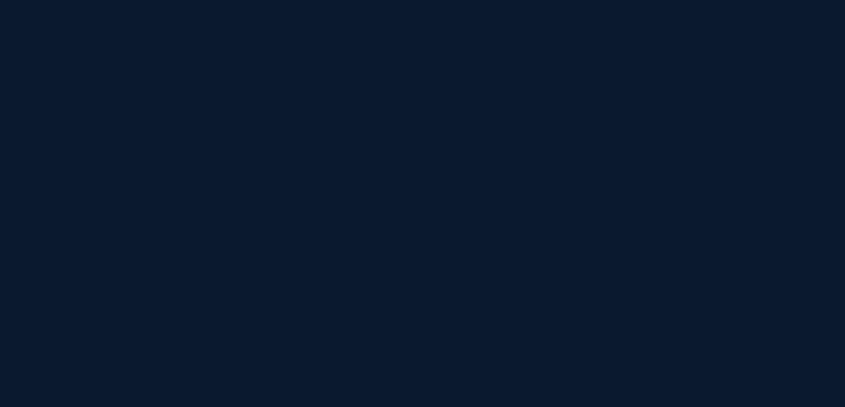
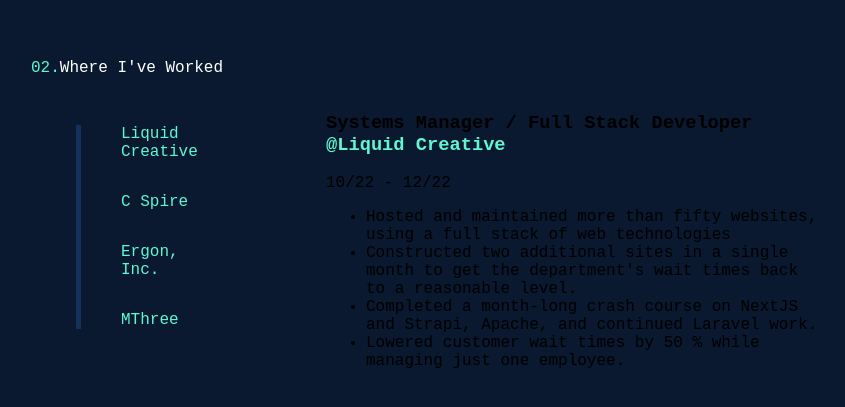
Before and after one commit to zep1994/thomas-matlock, a Next.js app in the folder frontend/: page / in a window 1280 px wide. Shown: the part 2437-2844 px from the top of the page, without its empty margins (189-1034 px from the left). Before the commit the page ends 2480 px from the top, so only its background shows below. Built offline with nearby package versions, Linux system fonts and the light colour scheme.

Commit message:
Add section 3

```diff
--- a/frontend/pages/index.js
+++ b/frontend/pages/index.js
@@ -2,12 +2,24 @@ import Head from "next/head";
 import Image from "next/image";
 import styles from "../styles/Home.module.css";
 import Header from "../components/Header";
-import { useEffect } from "react";
+import { useEffect, useState } from "react";
 import { useAnimation, motion } from "framer-motion";
 import { useInView } from "react-intersection-observer";
 import ThemeToggle from "../components/ToggleTheme";
 
 export default function Home() {
+
+
+  const [drop, setDrop] = useState(1)
+
+  function displayDropdown(id) {
+    if (id == drop) {
+      setDrop(0)
+    } else {
+      setDrop(id)
+    }
+  }
+
   const squareVariants = {
     visible: { opacity: 1, scale: 1, transition: { duration: 1 } },
     hidden: { opacity: 0, scale: 0 },
@@ -23,7 +35,7 @@ export default function Home() {
   return (
     <div className={styles.container}>
       <Head>
-        <title>Thomas Matlock's Site</title>
+        <title>Thomas Matlock</title>
         <meta name="description" content="Thomas Matlocks Personal Site" />
         <link rel="icon" href="/favicon.ico" />
       </Head>
@@ -89,9 +101,9 @@ export default function Home() {
                   <br />
                   <p className={styles.descript}>
                     Hello! My name is Thomas and I enjoy innovation and
-                    creativity. love building and it has lead me down a very
+                    creativity. I love building and it has lead me down a very
                     interesting path. I am a passionate Javascript developer,
-                    but I also have a background in Data Analytics and big data.
+                    but I also have a background in Data Analytics and Big Data.
                     <br />
                     <br />
                     Taking what I learned from Data Science and my knowledge of
@@ -117,6 +129,109 @@ export default function Home() {
               </div>
             </div>
           </div>
+
+          {/* SECTION 3 */}
+          <div className={styles.section3}>
+            <div className={styles.content3}>
+              <div className={styles.info3}>
+
+                <div className={styles.txtHeads2}>
+                  <p className={styles.sec1}>02.</p>
+                  <p className={styles.about}>Where I've Worked</p>
+                </div>
+
+                <div className={styles.workDrawer}>
+
+                  <div className={styles.coList}>
+                    <ul className={styles.coUl}>
+                      <li className={styles.coLi} onClick={()=>displayDropdown(1)}>Liquid Creative</li>
+                      <li className={styles.coLi} onClick={()=>displayDropdown(2)}>C Spire</li>
+                      <li className={styles.coLi} onClick={()=>displayDropdown(3)}>Ergon, Inc.</li>
+                      <li className={styles.coLi} onClick={()=>displayDropdown(4)}>MThree</li>
+                    </ul>
+                  </div>
+
+                  <div className={styles.expList}>
+                  {drop == 1 && (
+                    <>
+                      <div className={styles.coItem}>
+                        <h3 className={styles.coTitle}>Systems Manager / Full Stack Developer <a target="_blank" href="https://liquid-creative.com/">@Liquid Creative</a></h3>
+                        <p className={styles.coDates}>10/22 - 12/22</p>
+                        <ul className={styles.coExp}>
+                            <li>Hosted and maintained more than fifty websites, using a full stack of web technologies</li>
+                            <li>Constructed two additional sites in a single month to get the department's wait times back to a reasonable level.</li>
+                            <li>Completed a month-long crash course on NextJS and Strapi, Apache, and continued Laravel work.</li>
+                            <li>Lowered customer wait times by 50 % while managing just one employee.</li>
+                        </ul>
+                      </div>
+                    </>
+                  )}
+                  {drop == 2 && (
+                    <>
+                      <div className={styles.coItem}>
+                        <h3 className={styles.coTitle}>Systems Auditor <a target="_blank" href="https://www.cspire.com">@C Spire</a></h3>
+                        <p className={styles.coDates}>07/22 - 10/22</p>
+                        <ul className={styles.coExp}>
+                            <li>Tracked data Constantly and meticulously to ensure the highest degree of precision in response to the need. Performed risk
+                                analysis and used discretion to identify system vulnerabilities and provide solutions. Built previously hand-coded problems using
+                                Windows Task Scheduler, Python, and ACL in conjunction with SQL queries. Advised developers on problems with databases, performance,
+                                and other issues. Documented testing procedures for developers and future testing use. Recommended changes and corrections to developers
+                                for optimal software performance and usability.</li>
+                            <li>Utilized ACL to provide continuous monitoring for Agile Auditing, saving countless hours of programming work.</li>
+                        </ul>
+                      </div>
+                    </>
+                  )}
+
+                  {drop == 3 && (
+                    <>
+                      <div className={styles.coItem}>
+                        <h3 className={styles.coTitle}>IT Internal Auditor <a target="_blank" href="https://ergon.com/">@Ergon, Inc.</a></h3>
+                        <p className={styles.coDates}>04/21 - 07/22</p>
+                        <ul className={styles.coExp}>
+                            <li>Fostered enduring connections between audit and other divisions and external businesses. Designed, implemented, and maintained audit
+                              software to examine millions of journal entries. Created new financial system theft controls based on risk. </li>
+                            <li>Saved hundreds of dollars every quarter by assessing risks and instituting constant monitoring. .</li>
+                        </ul>
+                      </div>
+                      <br />
+                      <br />
+                      <div className={styles.coItem}>
+                        <h3 className={styles.coTitle}>Application Developer <a target="_blank" href="https://ergon.com/">@Ergon, Inc.</a></h3>
+                        <p className={styles.coDates}>01/20 - 04/21</p>
+                        <ul className={styles.coExp}>
+                            <li>Developed genuine, long-lasting connections that boosted confidence across teams. Identified patterns in the data and devised a
+                              system that cuts preparation time by days.
+                              Successfully mastered new software and took on the role of system administrator.</li>
+                            <li>Redesigned legacy software to drastically cut down on support requests..</li>
+                        </ul>
+                      </div>
+                    </>
+                  )}
+
+
+                  {drop == 4 && (
+                    <>
+                      <div className={styles.coItem}>
+                        <h3 className={styles.coTitle}>MThree <a target="_blank" href="https://morganstanley.com/">@MThree</a></h3>
+                        <p className={styles.coDates}>04/19 - 12/19</p>
+                        <ul className={styles.coExp}>
+                            <li>Mentored Bash/Shell Scripting to create the purpose of creating automation scripts to streamline the procedure. Established TCP/IP connections emphasizing the application and network layer.
+                                Employed Linux machines and used Regex to seek patterns and spot mistakes.</li>
+                            <li>Enhanced efficiency by querying the database using SQL and collecting relevant data.</li>
+                        </ul>
+                      </div>
+                    </>
+                  )}
+
+                  </div>
+
+                </div>
+
+              </div>
+            </div>
+          </div>
+
         </div>
       </div>
     </div>
--- a/frontend/styles/Home.module.css
+++ b/frontend/styles/Home.module.css
@@ -230,3 +230,59 @@
   }
 
 }
+
+/* SECTION 3 */
+.section3 {
+  position: relative;
+  background-color: #0A192F;
+  display: flex;
+  height: 100%;
+  width: 100%;
+  min-height: 900px;
+  max-height: 1800px;
+}
+
+.content3 {
+  width: 1000px;
+  height: 900px;
+  margin: auto;
+}
+
+.workDrawer {
+  width: 750px;
+  height: 600px;
+  margin: auto;
+}
+
+.coList {
+  width: 150px;
+  height: 600px;
+  float: left;
+  color: #60F7D3;
+}
+
+.expList {
+  width: 500px;
+  height: 600px;
+  float: right;
+}
+
+.coList ul {
+  border-left: 5px solid #14315c;
+}
+
+.coTitle a {
+  color: #60F7D3;
+}
+
+.coList ul li  {
+  margin-top: 2rem;
+  list-style-type: none;
+}
+
+.txtHeads2 {
+  display: flex;
+  flex-direction: row;
+  left: 5rem;
+  position: relative;
+}
```
